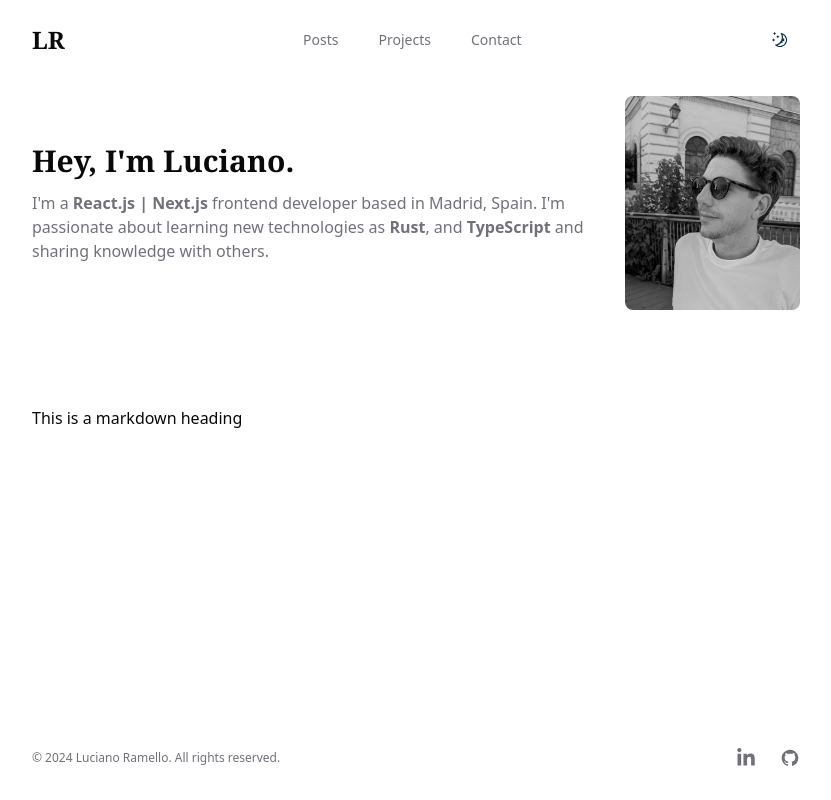
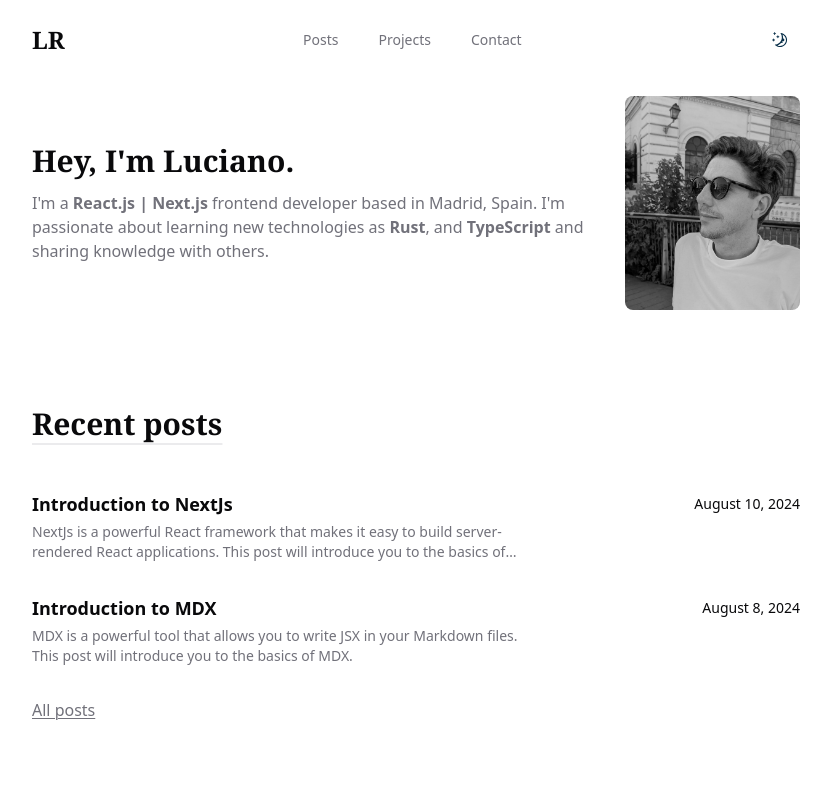
Before and after one commit to luchosr/next-portflio, a Next.js app: page / in a window 1280 px wide. Shown: the top 800 px of the page, without its empty margins (224-1055 px from the left). Built offline with nearby package versions, Linux system fonts and the light colour scheme; a web font is replaced by a local one.

Commit message:
feat: implemented RectPost on app's layout

```diff
--- a/app/page.tsx
+++ b/app/page.tsx
@@ -1,14 +1,13 @@
 import Intro from '@/components/Intro'
-import { MDXRemote } from 'next-mdx-remote/rsc'
+import RecentPosts from '@/components/RecentPosts'
 import React from 'react'
 
 export default function Home() {
-  const content = `# This is a markdown heading`
   return (
     <section className='py-24'>
       <div className='container max-w-3xl'>
         <Intro />
-        <MDXRemote source={content} />
+        <RecentPosts />
       </div>
     </section>
   )
```
